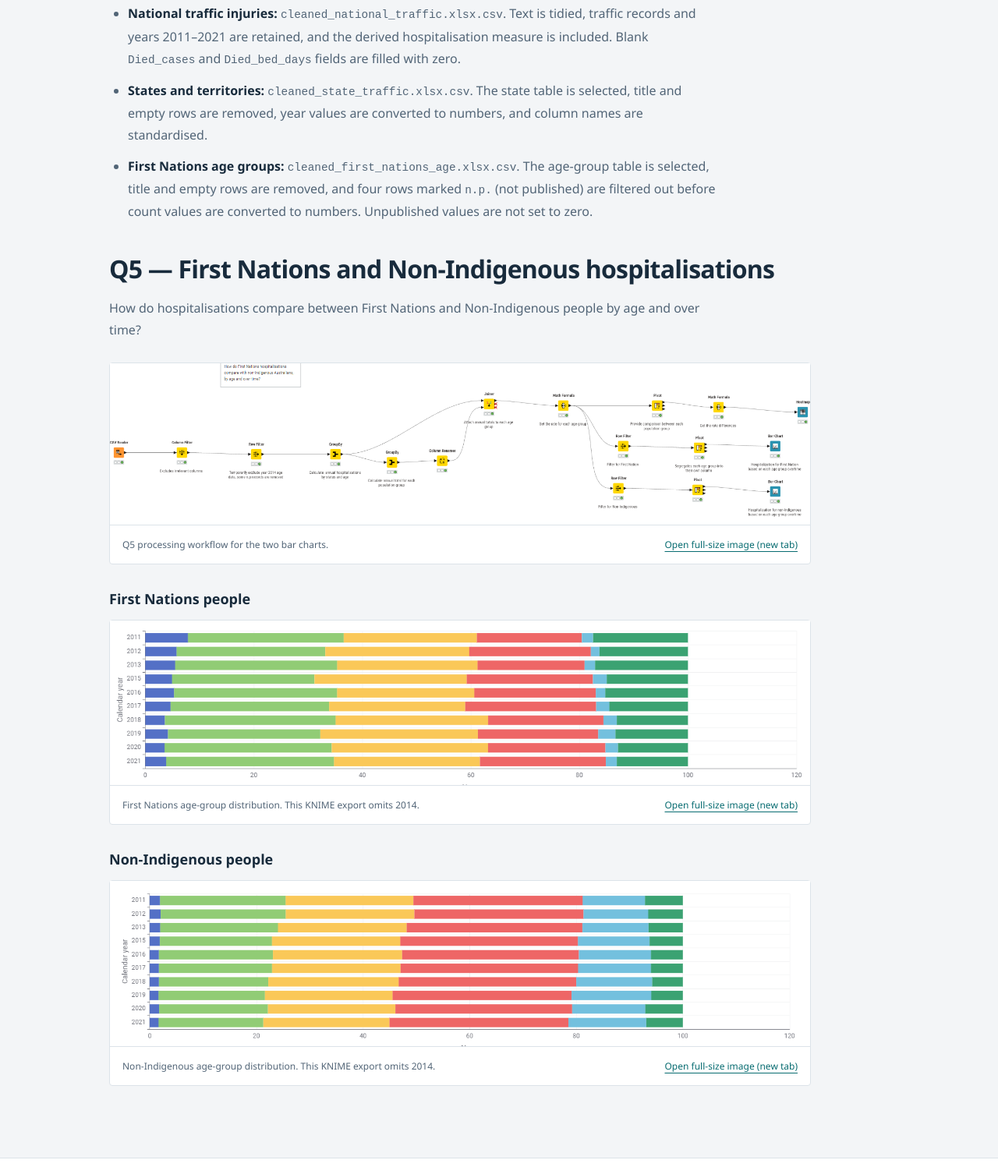
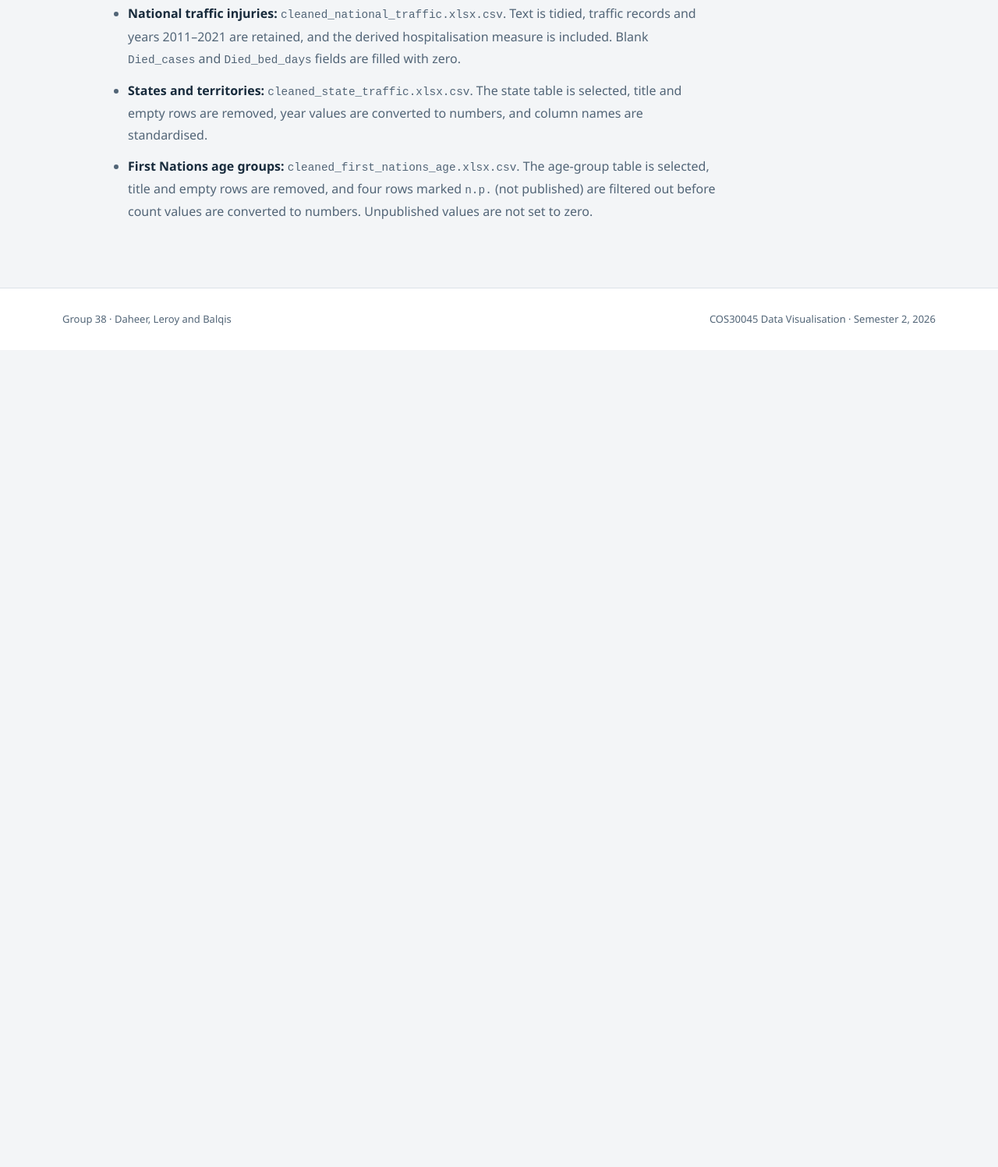
Before and after one commit to Lyricser1109/DV-Project, a plain HTML site: page data-processing.html in a window 1280 px wide. Shown: the part 1203-2700 px from the top of the page at 78% size. After the commit the page ends 1652 px from the top, so only its background shows below. Drawn offline with Linux system fonts and the light colour scheme.

Commit message:
Removed individual question processing

```diff
--- a/data-processing.html
+++ b/data-processing.html
@@ -78,52 +78,6 @@
           </li>
         </ul>
       </section>
-
-      <section id="processing-q5" class="processing-question" aria-labelledby="q5-processing-heading">
-        <h2 id="q5-processing-heading">Q5 — First Nations and Non-Indigenous hospitalisations</h2>
-        <p>
-          How do hospitalisations compare between First Nations and Non-Indigenous people by age and over time?
-        </p>
-
-        <figure class="processing-figure">
-          <a class="processing-image-link" href="images/processing/q5-workflow.png" target="_blank" rel="noopener">
-            <img src="images/processing/q5-workflow.png"
-              alt="Q5 KNIME workflow with separate filtering and pivot branches for the First Nations and Non-Indigenous stacked bar charts."
-              width="1710" height="393" loading="lazy" decoding="async">
-          </a>
-          <figcaption>
-            <span>Q5 processing workflow for the two bar charts.</span>
-            <a href="images/processing/q5-workflow.png" target="_blank" rel="noopener">Open full-size image (new tab)</a>
-          </figcaption>
-        </figure>
-
-        <h3>First Nations people</h3>
-        <figure class="processing-figure">
-          <a class="processing-image-link" href="images/processing/q5-first-nations.png" target="_blank" rel="noopener">
-            <img src="images/processing/q5-first-nations.png"
-              alt="KNIME stacked bar chart showing the age-group shares of First Nations hospitalisations by year, with 2014 omitted."
-              width="1343" height="316" loading="lazy" decoding="async">
-          </a>
-          <figcaption>
-            <span>First Nations age-group distribution. This KNIME export omits 2014.</span>
-            <a href="images/processing/q5-first-nations.png" target="_blank" rel="noopener">Open full-size image (new tab)</a>
-          </figcaption>
-        </figure>
-
-        <h3>Non-Indigenous people</h3>
-        <figure class="processing-figure">
-          <a class="processing-image-link" href="images/processing/q5-non-indigenous.png" target="_blank" rel="noopener">
-            <img src="images/processing/q5-non-indigenous.png"
-              alt="KNIME stacked bar chart showing the age-group shares of Non-Indigenous hospitalisations by year, with 2014 omitted."
-              width="1367" height="322" loading="lazy" decoding="async">
-          </a>
-          <figcaption>
-            <span>Non-Indigenous age-group distribution. This KNIME export omits 2014.</span>
-            <a href="images/processing/q5-non-indigenous.png" target="_blank" rel="noopener">Open full-size image (new tab)</a>
-          </figcaption>
-        </figure>
-        <!-- Other research question workflows will be added when their screenshots are supplied. -->
-      </section>
     </div>
   </main>
 
```
